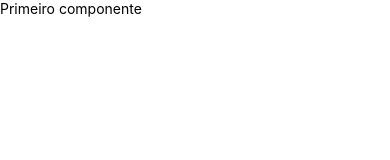
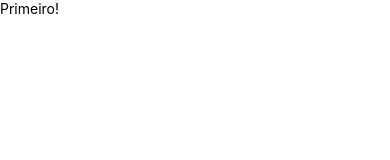
Before and after one commit to dronan/exercise-react-native, a React Native app: screen / in a window 390 px wide. Shown: the top 160 px of the page. Built offline with nearby package versions, Linux system fonts and the light colour scheme.

Commit message:
usando subcomponentes

```diff
--- a/src/App.js
+++ b/src/App.js
@@ -1,8 +1,14 @@
 import React from 'react';
-import {Text} from 'react-native';
+import {View} from 'react-native';
+
+import Primeiro from './components/Primeiro';
 
 function App() {
-  return <Text>Primeiro componente</Text>;
+  return (
+    <View>
+      <Primeiro />
+    </View>
+  );
 }
 
 export default App;
--- /dev/null
+++ b/src/components/Primeiro.js
@@ -0,0 +1,8 @@
+import React from 'react';
+import {Text} from 'react-native';
+
+function Primeiro() {
+  return <Text>Primeiro!</Text>;
+}
+
+export default Primeiro;
```
